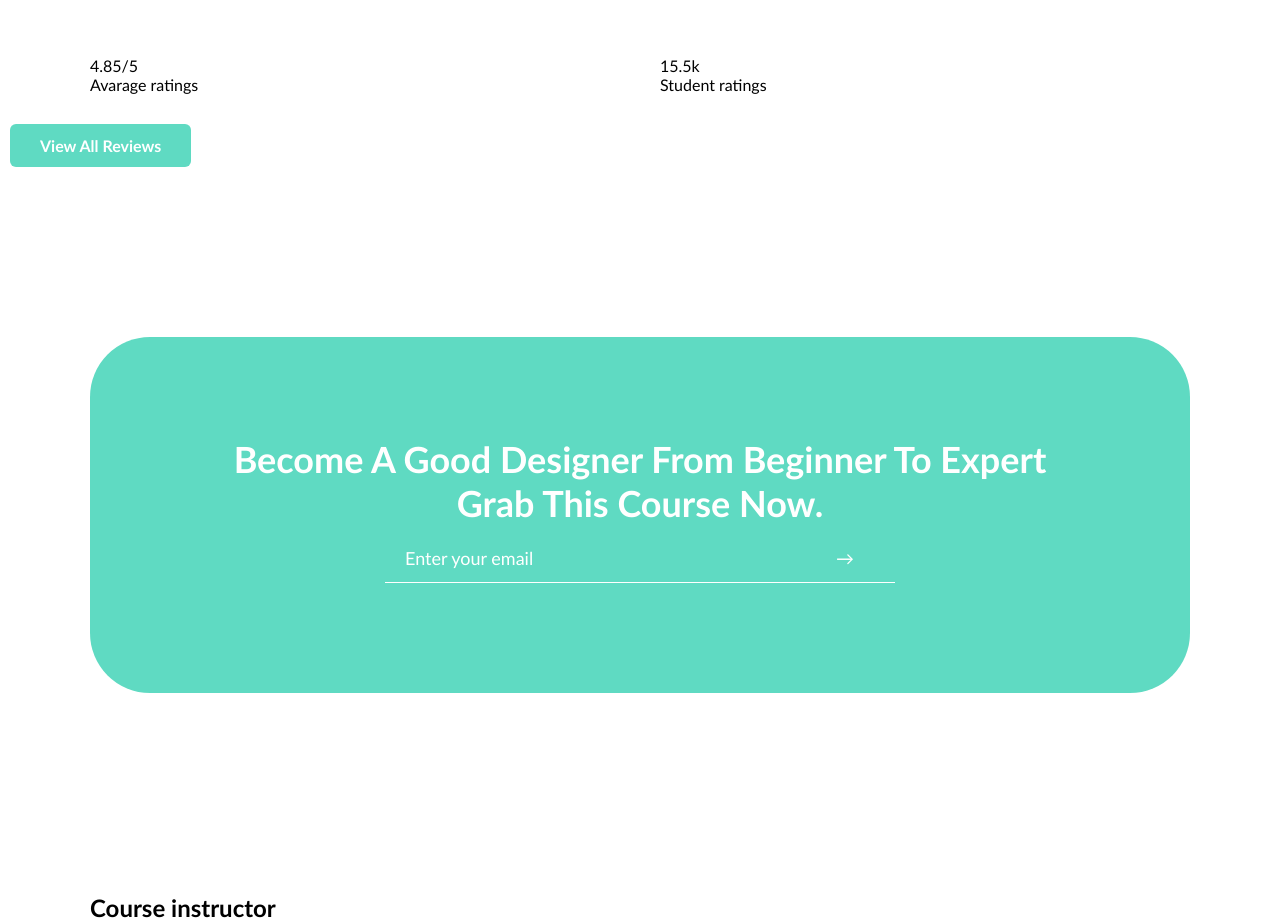
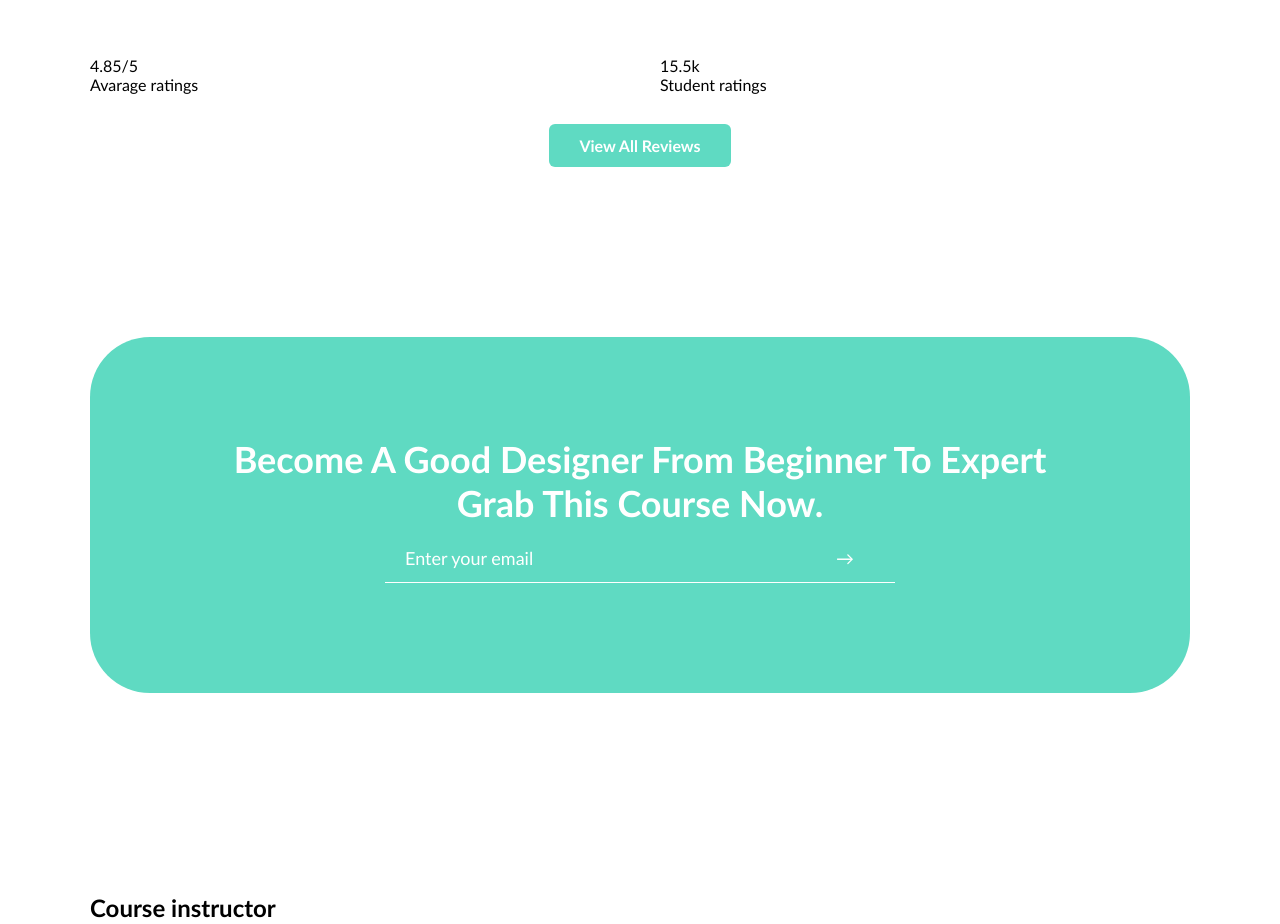
Before and after one commit to Algis1978/30-DOKLand-test, a website: page structure.html in a window 1280 px wide. Shown: the part 2780-3704 px from the top of the page. Drawn offline with Linux system fonts and the light colour scheme.

Commit message:
viewallreviews align center

```diff
--- a/css/components/button.css
+++ b/css/components/button.css
@@ -95,6 +95,9 @@
     background-color: var(--system1);
   }
 }
+.viewallreviews {
+  text-align: center;
+}
 /* _________________________________________ */
 .button-up {
   padding: 8px 14px 6px 14px;
--- a/structure.html
+++ b/structure.html
@@ -185,7 +185,9 @@
                 <p>Student ratings</p>
             </div>
         </div>
-        <a href="#" class="col-12 button1">View All Reviews</a></p>
+        <div class="viewallreviews">
+        <p><a href="#" class="button1">View All Reviews</a></p>
+        </div>
     </section>
     <!--Studients reviews pabaiga -->
 
```
